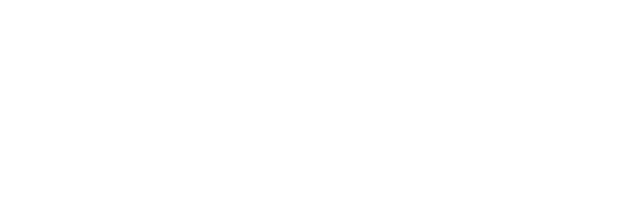
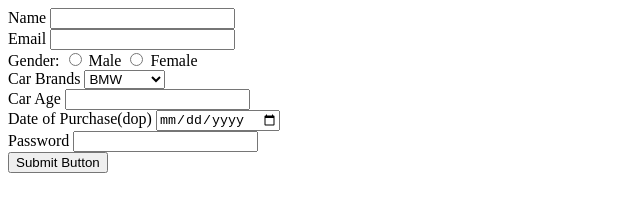
Before and after one commit to acciojob/car-insurance-form-akashborade1995, a website: page main.html in a window 1280 px wide. Shown: the whole page, without its empty margins (0-640 px from the left). Drawn offline with Linux system fonts and the light colour scheme.

Commit message:
created a submission

```diff
--- a/main.html
+++ b/main.html
@@ -10,6 +10,38 @@
 	<!-- the entire body must be written by student -->
     <script type="text/javascript" src="./script.js">
 </script>
+	<form>
+		<label for="name">Name</label>
+		<input type="text" id="name" required>
+		<br>
+		<label for="email">Email</label>
+		<input type="email" id="email" required>
+		<br>
+		<label >Gender:</label>
+		<input type="radio" id="gender_m" name="gender" required>
+		<label for="gender_m">Male</label>
+		<input type="radio" id="gender_f" name="gender" required>
+		<label for="gender_f">Female</label>
+		<br>
+		<label for="cars">Car Brands</label>
+		<select id="cars">
+			<option>BMW</option>
+			<option>Audi</option>
+			<option>Mercedez</option>
+		</select>
+		<br>
+		<label for="carage">Car Age</label>
+		<input type="number" id="carage" required>
+		<br>
+		<label for="dop">Date of Purchase(dop)</label>
+		<input type="date" id="dop" required>
+		<br>
+		<label for="password">Password</label>
+		<input type="password" id="password" required>
+		<br>
+		<button type="button">Submit Button</button>
+
+	</form>
 
 </body>
 
```
